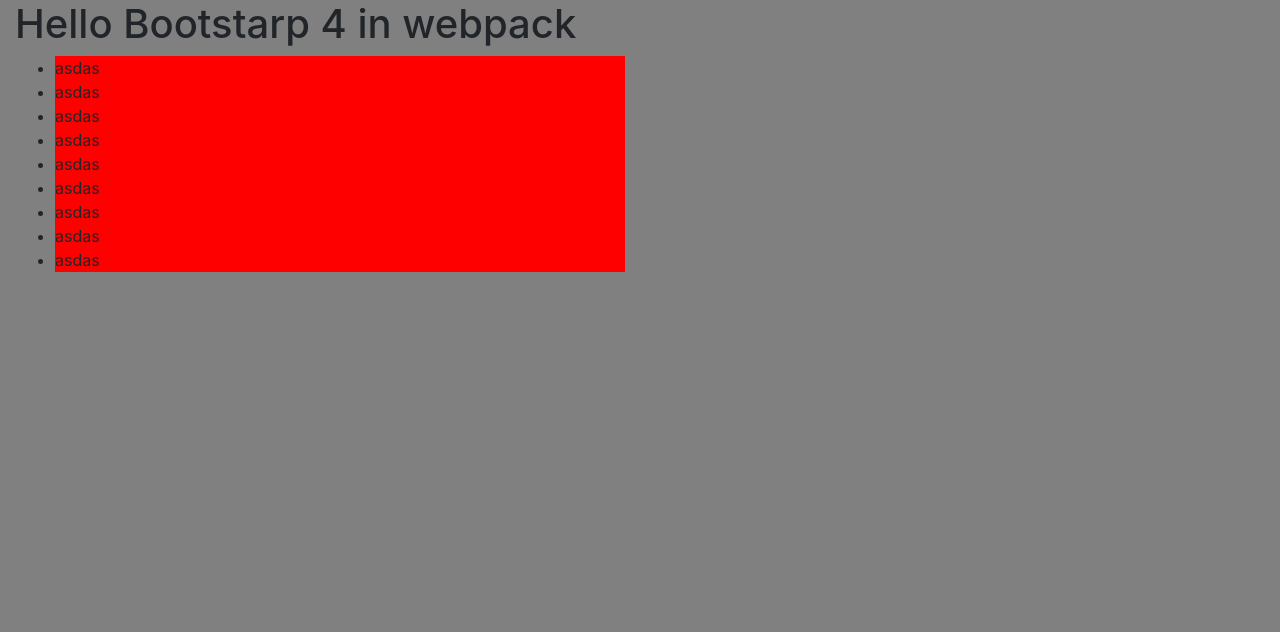
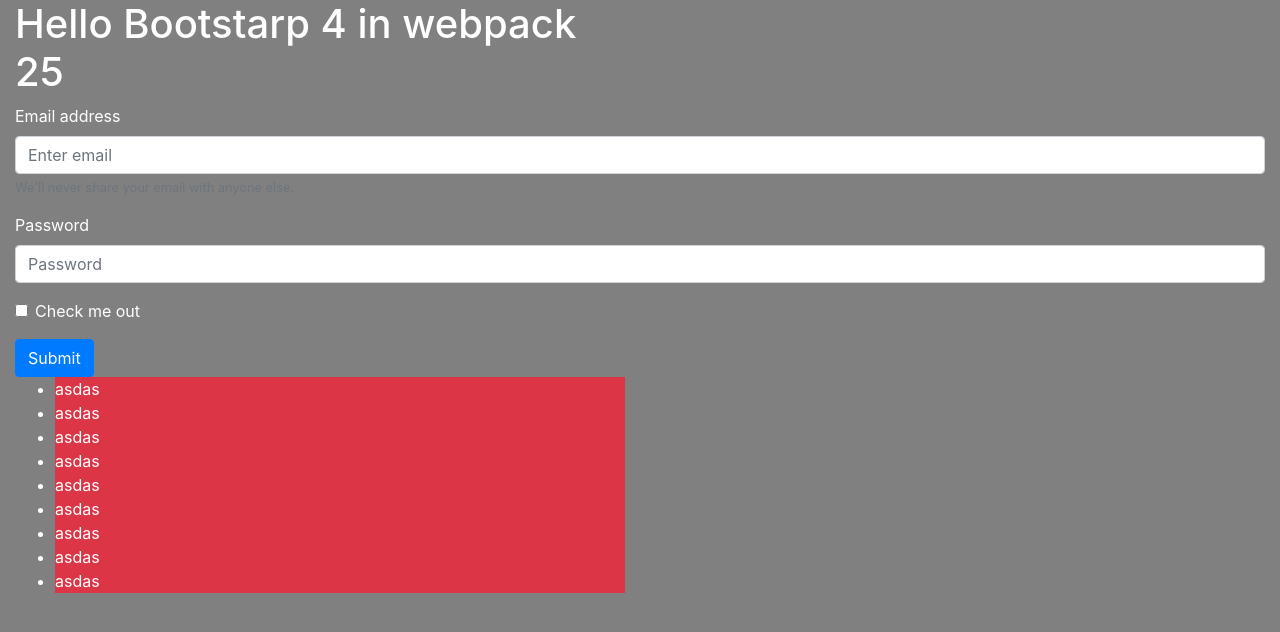
Before and after one commit to SimpllleUser/eCommerce-VapeShop-Vape24-, a website built with webpack: page layout/test.html in a window 1280 px wide. Built offline with nearby package versions, Linux system fonts and the light colour scheme.

Commit message:
Установка плагина для отслеживания неиспользуемых файлов + импорт scss

```diff
--- a/layout/test.html
+++ b/layout/test.html
@@ -10,7 +10,25 @@
 
 <body>
     <div class="container-fluid">
-        <h1>Hello Bootstarp 4 in webpack</h1>
+        <h1>Hello Bootstarp 4 in webpack
+            <div id="demo"></div>
+        </h1>
+        <form>
+            <div class="form-group">
+                <label for="exampleInputEmail1">Email address</label>
+                <input type="email" class="form-control" id="exampleInputEmail1" aria-describedby="emailHelp" placeholder="Enter email">
+                <small id="emailHelp" class="form-text text-muted">We'll never share your email with anyone else.</small>
+            </div>
+            <div class="form-group">
+                <label for="exampleInputPassword1">Password</label>
+                <input type="password" class="form-control" id="exampleInputPassword1" placeholder="Password">
+            </div>
+            <div class="form-group form-check">
+                <input type="checkbox" class="form-check-input" id="exampleCheck1">
+                <label class="form-check-label" for="exampleCheck1">Check me out</label>
+            </div>
+            <button type="submit" class="btn btn-primary">Submit</button>
+        </form>
         <div class="row">
             <div class="col-6">
                 <ul>
--- a/package.json
+++ b/package.json
@@ -30,6 +30,7 @@
         "node-sass": "^4.13.0",
         "optimize-css-assets-webpack-plugin": "^5.0.3",
         "sass-loader": "^8.0.0",
+        "unused-modules-webpack-plugin": "^1.0.1",
         "webpack": "^4.41.2",
         "webpack-cli": "^3.3.10",
         "webpack-dev-server": "^3.9.0"
@@ -37,6 +38,7 @@
     "dependencies": {
         "bootstrap": "^4.3.1",
         "jquery": "^3.4.1",
-        "popper.js": "^1.16.0"
+        "popper.js": "^1.16.0",
+        "unused-files-webpack-plugin": "^3.4.0"
     }
 }
--- a/src/index.js
+++ b/src/index.js
@@ -1,7 +1,8 @@
 // // import "../layout/main.html"
 import "../src/main.scss" //Берет стили только из src
-// import "bootstrap/dist/css/bootstrap.min.css"; //Подключение
+//import "bootstrap/scss/utilities"; //Подключение
 // import "bootstrap/scss";
+import "./testMain"
 console.log("Run web pack");
 jQuery(document).ready(function($) {
     $('body').css('background-color', 'grey');
--- a/src/main.scss
+++ b/src/main.scss
@@ -1,8 +1,6 @@
 @import "~bootstrap/scss/bootstrap";
-$red: red;
-body {
-    background-image: url('./static/images/company1.png');
-}
+@import "./test.scss";
+body {}
 
 ul {
     li {
--- /dev/null
+++ b/src/test.scss
@@ -0,0 +1,4 @@
+$wt: white;
+body {
+    color: $wt;
+}
--- /dev/null
+++ b/src/testMain.js
@@ -0,0 +1,2 @@
+const x = (x, y) => x * y;
+document.getElementById("demo").innerHTML = x(5, 5);
--- a/webpack.config.js
+++ b/webpack.config.js
@@ -3,6 +3,7 @@
 const HtmlWebpackPlugin = require('html-webpack-plugin');
 const MiniCssExtractPlugin = require('mini-css-extract-plugin');
 const OptimizeCssAssetsPlugin = require('optimize-css-assets-webpack-plugin');
+const UnusedModulesWebpackPlugin = require('unused-modules-webpack-plugin').UnusedModulesWebpackPlugin; //Предупртждения про не исполльзуемые файлы
 // const CleanWebpackPlugin = require('clean-webpack-plugin');
 
 module.exports = {
@@ -27,7 +28,7 @@
                     loader: 'file-loader',
                     options: {
                         name: '[name].[ext]',
-                        outputPath: './',
+                        outputPath: './img',
                         useRelativePath: true
                     }
                 }]
@@ -69,9 +70,17 @@
                 ]
             },
             canPrint: true
-        })
+        }),
+        new UnusedModulesWebpackPlugin({
+            patterns: [
+                "src/**/**.js",
+                "!src/**/**.css",
+            ],
+            globOptions: { ignore: `node_modules/**/*` },
+        }),
         // new CleanWebpackPlugin({
         //     path: './dist/*.*' Очистка от лишних не используемых файлов
         // })
     ]
 };
+s
```
Also changed, not shown: img/mainSlideImg.png (renamed from dist/mainSlideImg.png), img/test.png (added), src/mainSlideImg.png (deleted), src/some.js (added), 1 other file.
